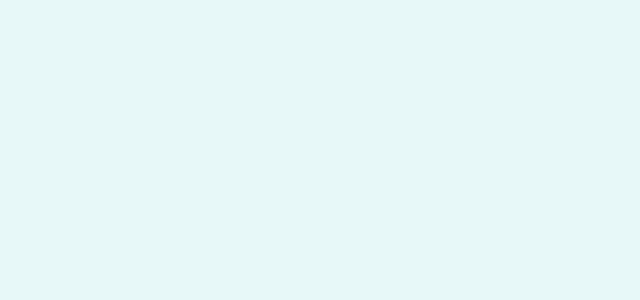
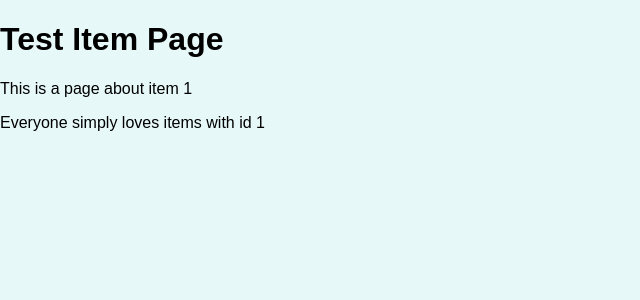
Before and after one commit to rdhjr81/react_router_practice, a React (Create React App) app: page /test/item/1 in a window 1280 px wide. Shown: the top 300 px of the page, without its empty margins (0-640 px from the left). Built offline with nearby package versions, Linux system fonts and the light colour scheme.

Commit message:
add some test routing

```diff
--- a/src/App.js
+++ b/src/App.js
@@ -1,7 +1,19 @@
+import { Redirect, Route } from "react-router-dom";
+import TestItem from "./components/test/TestItem";
+import TestList from "./components/test/TestList";
+
 function App() {
   return (
     <div>
-
+      <Route path="/test/list">
+        <TestList />
+      </Route>
+      <Route path="/test/item/:id">
+        <TestItem />
+      </Route>
+      <Route path="/" exact>
+        <Redirect to="test/list" />
+      </Route>
     </div>
   );
 }
--- /dev/null
+++ b/src/components/test/TestItem.js
@@ -0,0 +1,14 @@
+import { Fragment } from "react";
+import { useParams } from "react-router-dom";
+
+const TestItem = (props) => {
+  const params = useParams();
+  return (
+    <Fragment>
+      <h1>Test Item Page</h1>
+      <p> This is a page about item {params.id}</p>
+      <p> Everyone simply loves items with id {params.id}</p>
+    </Fragment>
+  );
+};
+export default TestItem;
--- /dev/null
+++ b/src/components/test/TestList.js
@@ -0,0 +1,18 @@
+import { Link } from "react-router-dom";
+
+const TestList = (props) => {
+  return (
+    <section>
+      <h1>List of stuff</h1>
+      <ul>
+        <li>
+          <Link to="/test/item/1">item 1</Link>
+        </li>
+        <li>
+          <Link to="/test/item/2">item 2</Link>
+        </li>
+      </ul>
+    </section>
+  );
+};
+export default TestList;
--- a/src/index.js
+++ b/src/index.js
@@ -1,7 +1,12 @@
-import ReactDOM from 'react-dom/client';
+import ReactDOM from "react-dom/client";
 
-import './index.css';
-import App from './App';
+import "./index.css";
+import App from "./App";
+import { BrowserRouter } from "react-router-dom";
 
-const root = ReactDOM.createRoot(document.getElementById('root'));
-root.render(<App />);
+const root = ReactDOM.createRoot(document.getElementById("root"));
+root.render(
+  <BrowserRouter>
+    <App />
+  </BrowserRouter>
+);
```
